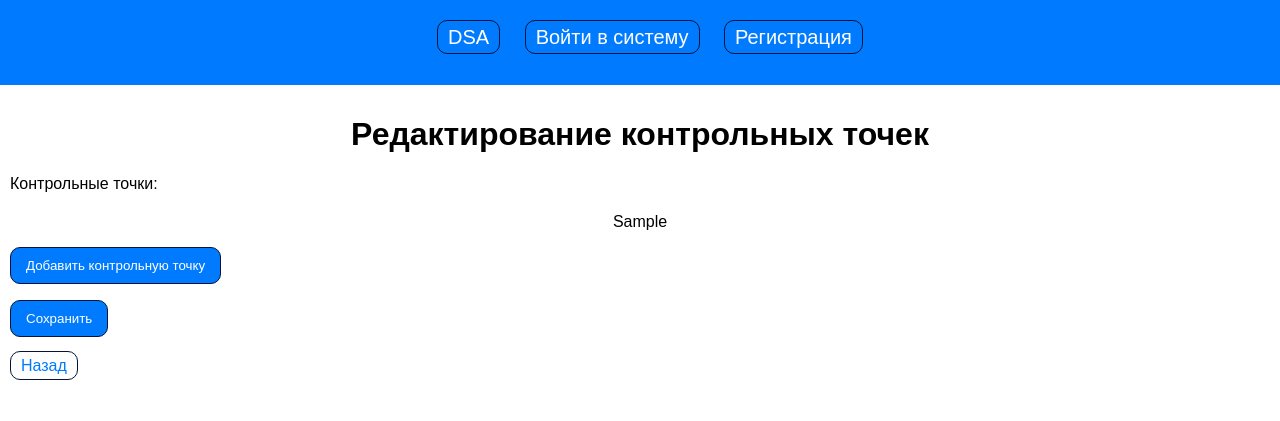
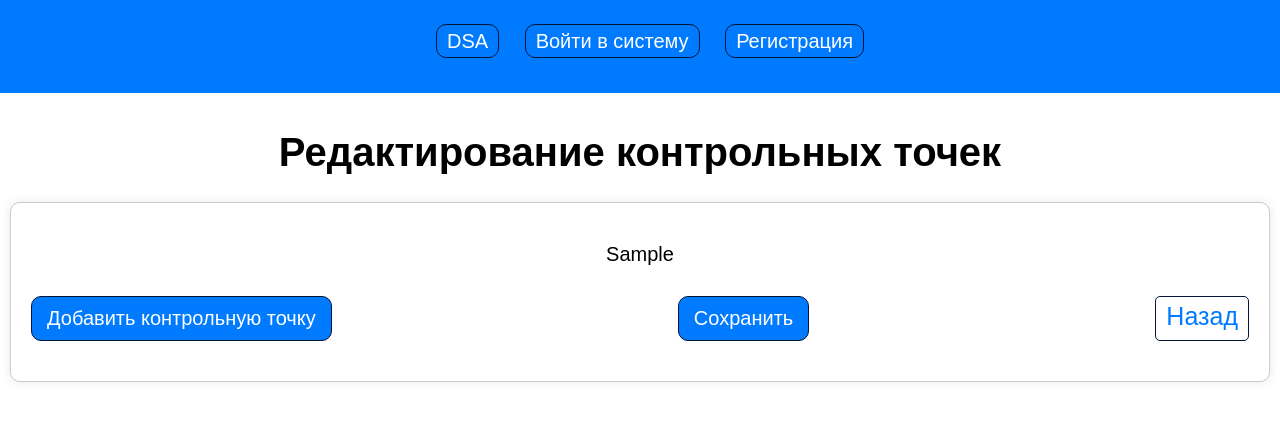
Before and after one commit to IvanPodyukov/dsa, a Django app: template projects/templates/projects/checkpoints.html in a window 1280 px wide. Shown: the top 421 px of the page. Run offline with Django 5.2, Linux system fonts and the light colour scheme; the template is opened without the code that fills it: most values are stand-ins (such as "Sample title", 1, 10 or a date in 2020); parts of the project's set-up code (start-up, migrations or seed data) failed here and were passed over.

Commit message:
edit html and css files #2

```diff
--- a/account/static/css/styles.css
+++ b/account/static/css/styles.css
@@ -4,6 +4,7 @@
 
 body {
     font-family: Arial, sans-serif;
+    font-size: 20px;
     background-color: #ffffff;
     color: #000000;
     margin: 0;
@@ -71,6 +72,7 @@ form button {
     padding: 10px 15px;
     border-radius: 10px;
     cursor: pointer;
+    font-size: 20px;
 }
 
 nav form button {
@@ -104,6 +106,7 @@ form label, input, select {
     font-weight: bold;
     padding: 0 5px;
     margin: 0 10px;
+    font-size: 20px;
 }
 
 #id_tags {
@@ -225,3 +228,26 @@ h1 {
     font-size: 25px;
     border-radius: 5px;
 }
+
+
+.edit-checkpoint {
+    display: flex;
+    flex-wrap: wrap;
+    margin-bottom: 10px;
+}
+
+.update-form {
+    margin: 0 auto;
+    padding: 20px;
+    border: 1px solid #ccc;
+    border-radius: 10px;
+    background-color: #fff;
+    box-shadow: 0 0 10px rgba(0, 0, 0, 0.1);
+    align-items: center;
+}
+
+.button-container {
+    display: flex;
+    justify-content: space-between;
+    margin-top: 20px;
+}
--- a/account/templates/account/profile.html
+++ b/account/templates/account/profile.html
@@ -2,6 +2,7 @@
 {% block title %}Профиль{% endblock %}
 {% block content %}
     <h1>Сведения об аккаунте</h1>
+    <div class="update-form">
         {% with user=request.user %}
             <p>Никнейм: {{ user.username }}</p>
             <p>Имя: {{ user.first_name }}</p>
@@ -19,4 +20,5 @@
             {% endwith %}
         {% endwith %}
         <p><a href="{% url 'account:profile_update' %}">Редактировать профиль</a></p>
+    </div>
 {% endblock %}
--- a/account/templates/common/main.html
+++ b/account/templates/common/main.html
@@ -2,8 +2,4 @@
 {% block title %}Главная страница{% endblock %}
 {% block content %}
     <h1>Добро пожаловать! Это DSA</h1>
-    {% if not request.user.is_authenticated %}
-        <p><a href="{% url 'account:register' %}" class="btn btn-primary">Регистрация</a></p>
-        <p><a href="{% url 'account:login' %} " class="btn btn-secondary">Войти в систему</a></p>
-    {% endif %}
 {% endblock %}
--- a/projects/templates/projects/checkpoints.html
+++ b/projects/templates/projects/checkpoints.html
@@ -2,27 +2,26 @@
 {% block title %}Редактировать контрольные точки{% endblock %}
 {% block content %}
     <h1>Редактирование контрольных точек</h1>
+    <div class="update-form">
         <form method="post">
             {% csrf_token %}
-        <p>Контрольные точки:</p>
             <div id="checkpoints-formset">
                 {{ checkpoints.non_form_errors }}
                 {{ checkpoints.management_form }}
                 {% for checkpoint in checkpoints %}
-                <div class="checkpoint-form">
-                    {{ checkpoint.as_table }}
+                    <div class="checkpoint-form edit-checkpoint">
+                        {{ checkpoint.as_div }}
                         <!-- <button id="remove-checkpoint-form" type="button">Удалить</button> -->
                     </div>
                 {% endfor %}
             </div>
-        <p>
+            <div class="button-container">
                 <button id="add-checkpoint-form" type="button">Добавить контрольную точку</button>
-        </p>
-        <p>
-            <button type="submit">Сохранить</button>
-        </p>
+                <button type="submit" class="add-button">Сохранить</button>
+                <a href="{{ request.META.HTTP_REFERER }}" class="back-button">Назад</a>
+            </div>
         </form>
-    <p><a href="{{ request.META.HTTP_REFERER }}">Назад</a></p>
+    </div>
     <script>
         let checkpointForm = document.querySelectorAll(".checkpoint-form")
         let participantForm = document.querySelectorAll(".participant-form")
--- a/projects/templates/projects/participants.html
+++ b/projects/templates/projects/participants.html
@@ -26,7 +26,7 @@
                             заявки</a>
                     {% else %}
                         <a href="{% url 'projects:confirm_clear_participant' project.pk participant.custom_id %}"
-                           class="application-form">Удалить участника</a>
+                        class="edit-button">Удалить участника</a>
                     {% endif %}
                 </td>
             </tr>
```
Also changed, not shown: account/templates/account/login.html (+7 -6 lines), account/templates/account/profile_update.html (+10 -6 lines), account/templates/account/register.html (+8 -7 lines), api/views.py (+4 -8 lines), projects/templates/projects/update.html (+10 -6 lines). Lines whose indentation alone changed are shown as unchanged.
